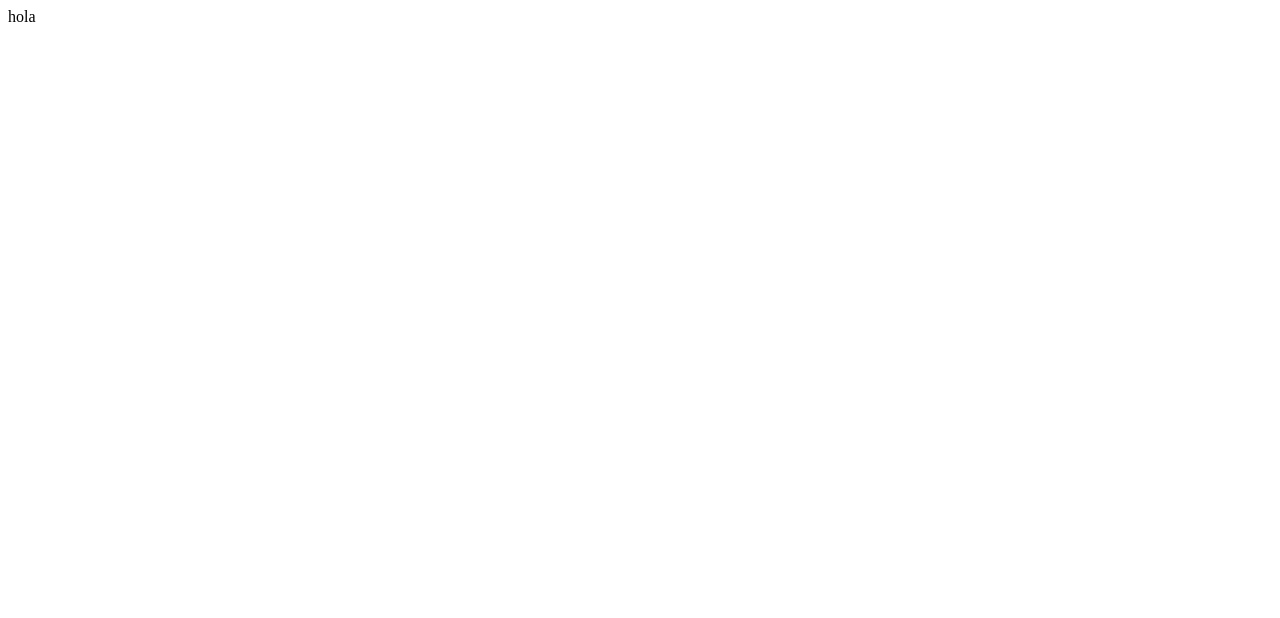
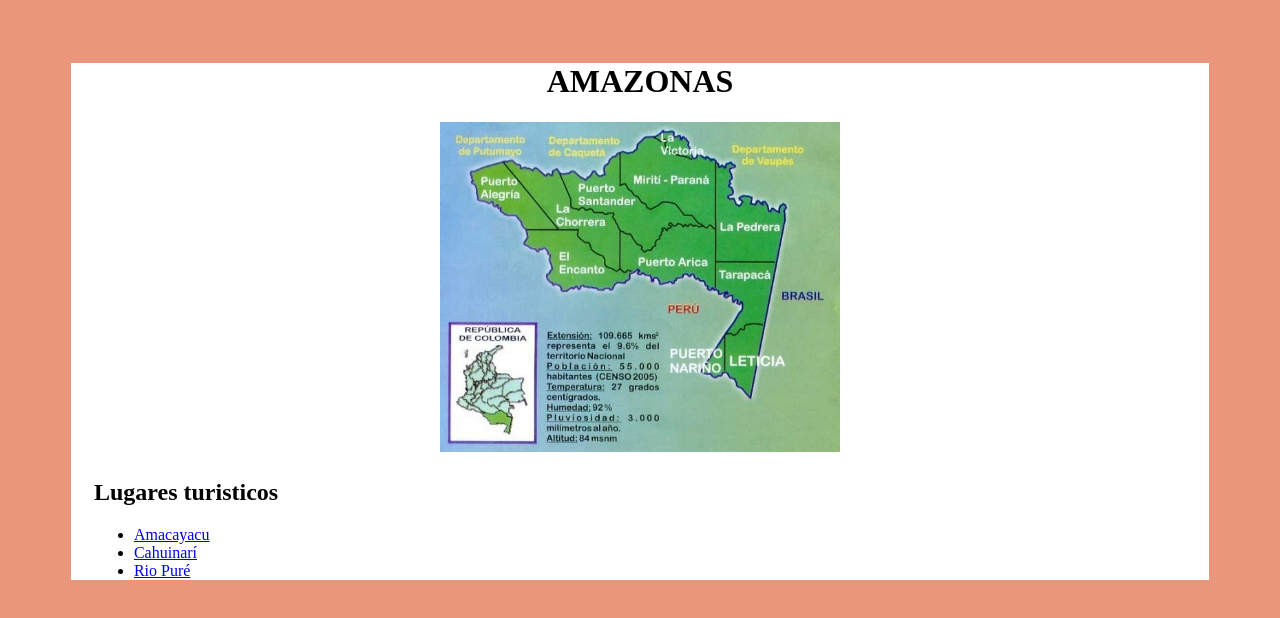
Before and after one commit to davidsc21/mapa_interactivo, a plain HTML site: page amazonas.html in a window 1280 px wide. Drawn offline with Linux system fonts and the light colour scheme.

Commit message:
feat: agregar amazonas

```diff
--- a/CSS/styles.css
+++ b/CSS/styles.css
@@ -1,10 +1,38 @@
-*{
-    background-color: darksalmon;
-}
 
 .container{
     background-color: white;
     margin-top: 5%;
     margin-bottom: 20px;
     text-align: center;
+    margin-left: 5%;
+    margin-right: 5%;
 }
+
+h1{
+    text-align: center;
+    background-color: transparent;
+}
+
+.tittle{
+    background-color: transparent;
+}
+
+text{
+    background-color: transparent;
+}
+
+body{
+    background-color: darksalmon;
+}
+
+h2{
+    text-align: left;
+}
+
+.content{
+    margin: 2%;
+}
+
+ul{
+    text-align: left;
+}
--- a/amazonas.html
+++ b/amazonas.html
@@ -3,9 +3,23 @@
 <head>
     <meta charset="UTF-8">
     <meta name="viewport" content="width=device-width, initial-scale=1.0">
-    <title>Document</title>
+    <title>Amazonas</title>
+    <link rel="stylesheet" href="CSS/styles.css">
 </head>
 <body>
-    hola
+    <div class="container">
+        <div class="tittle">
+            <h1><strong>AMAZONAS</strong></h1>
+        </div>
+        <img src="imagenes/amazon.jpg" width="400px">
+        <div class="content">
+            <h2>Lugares turisticos</h2>
+            <ul>
+                <li><a href="https://www.parquesnacionales.gov.co/nuestros-parques/pnn-amacayacu/">Amacayacu</a></li>
+                <li><a href="https://es.wikipedia.org/wiki/Parque_nacional_natural_Cahuinar%C3%AD">Cahuinarí</a></li>
+                <li><a href="https://www.parquesnacionales.gov.co/nuestros-parques/pnn-rio-pure/">Rio Puré</a></li>
+            </ul>
+        </div>
+    </div>
 </body>
 </html>
```
Also changed, not shown: Guainía.html (+12 -0 lines), Huila.html (+12 -0 lines), index.html (+5 -5 lines), santander.html (added, +12 -0 lines), imagenes/amazon.jpg (added).
